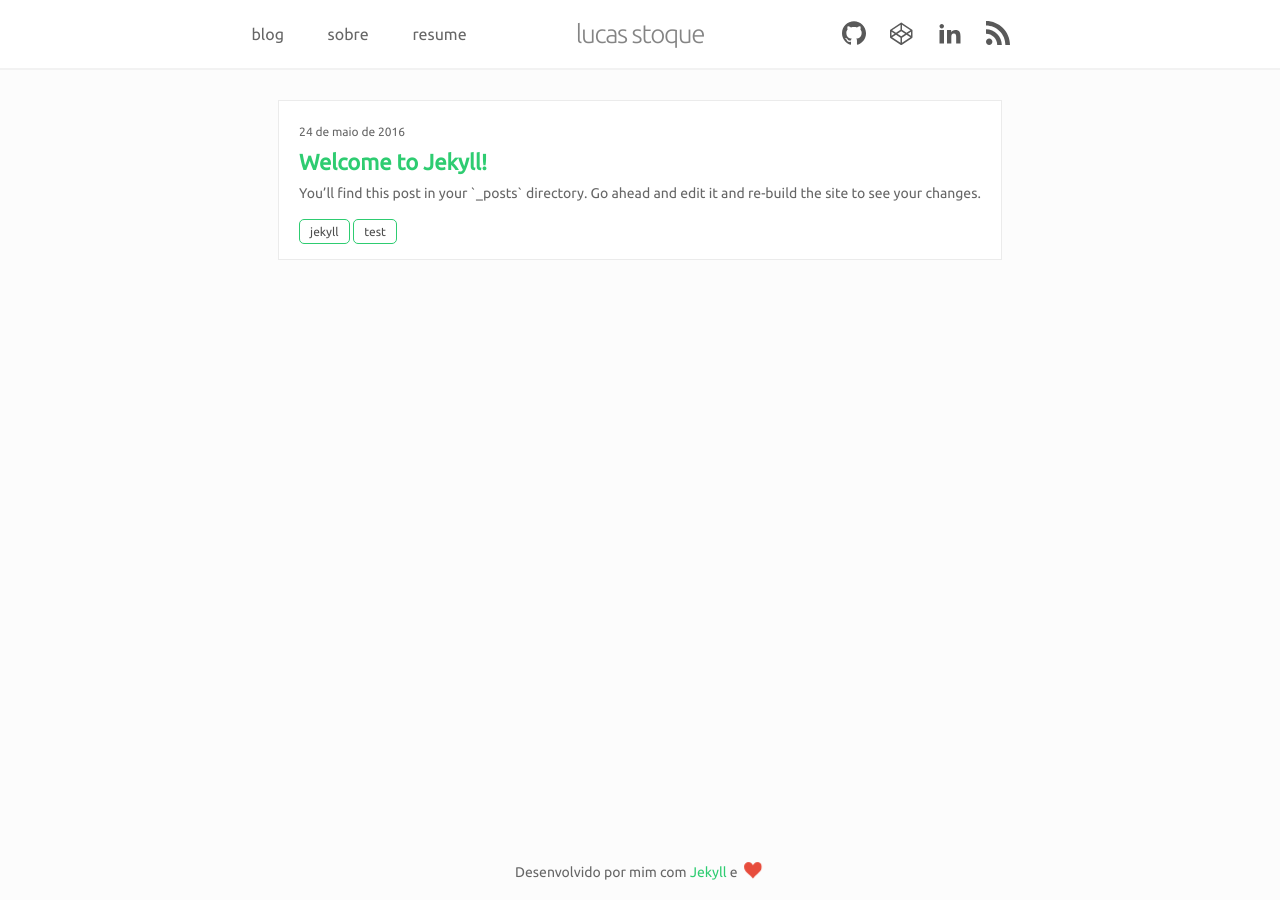
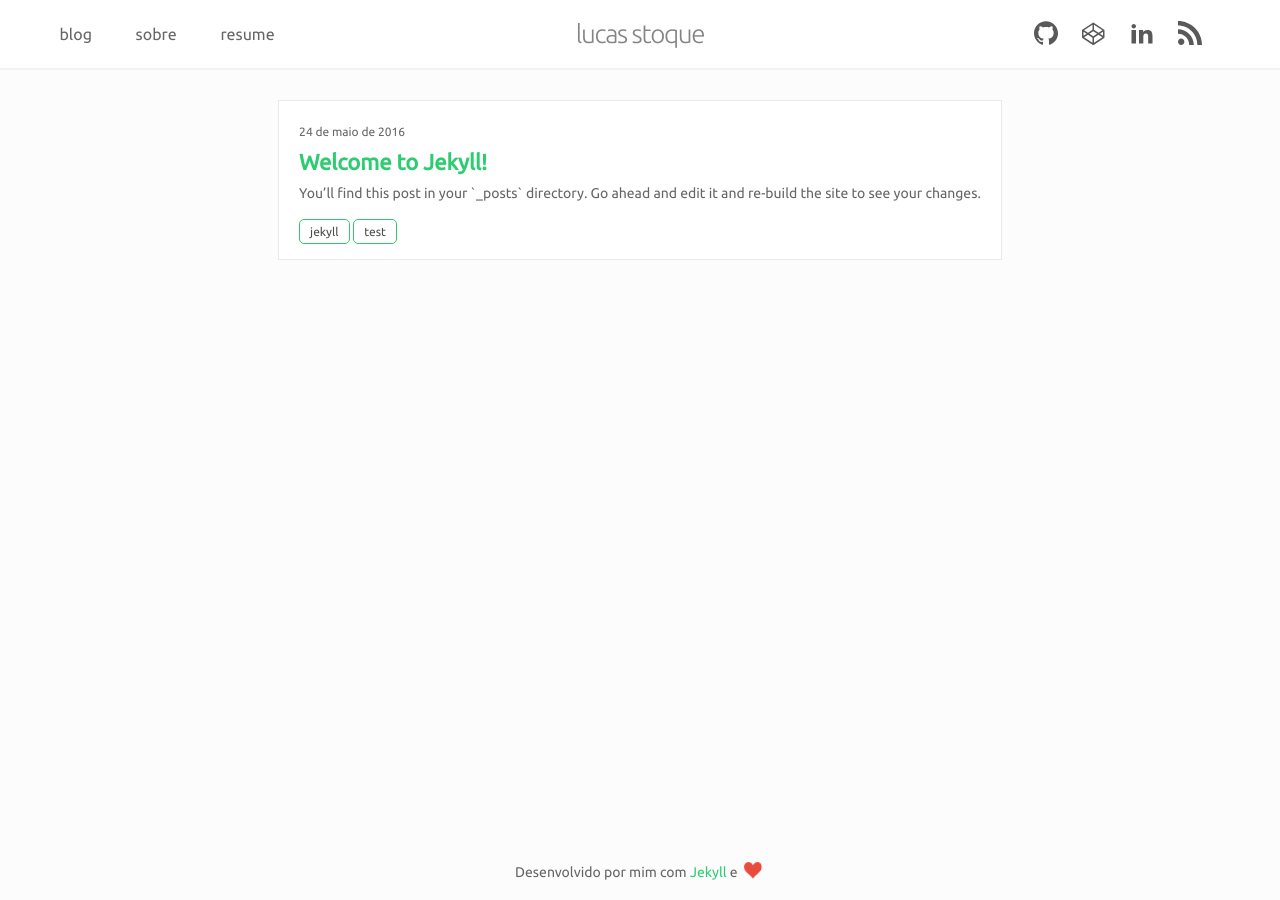
Before and after one commit to stoque/stoque.github.io, a Jekyll site: the page built from index.html, in a window 1280 px wide. Built offline with Jekyll 4.4.1, drawn with Linux system fonts in a browser that asks for light colours.

Commit message:
Update header stlye

```diff
--- a/assets/styles/main.css
+++ b/assets/styles/main.css
@@ -914,7 +914,8 @@ a {
   }
 
   .header-inner {
-    width: 65%;
+    width: 95%;
+    max-width: 1300px;
     -webkit-justify-content: space-between;
     -ms-justify-content: space-between;
     justify-content: space-between;
--- a/src/stylus/layout/_header.styl
+++ b/src/stylus/layout/_header.styl
@@ -24,5 +24,6 @@
 		justify-content space-between
 
 	+above($desktop)
-		width 65%
+		width 95%
+		max-width 1300px
 		justify-content space-between
```
Also changed, not shown: assets/styles/main.min.css.
